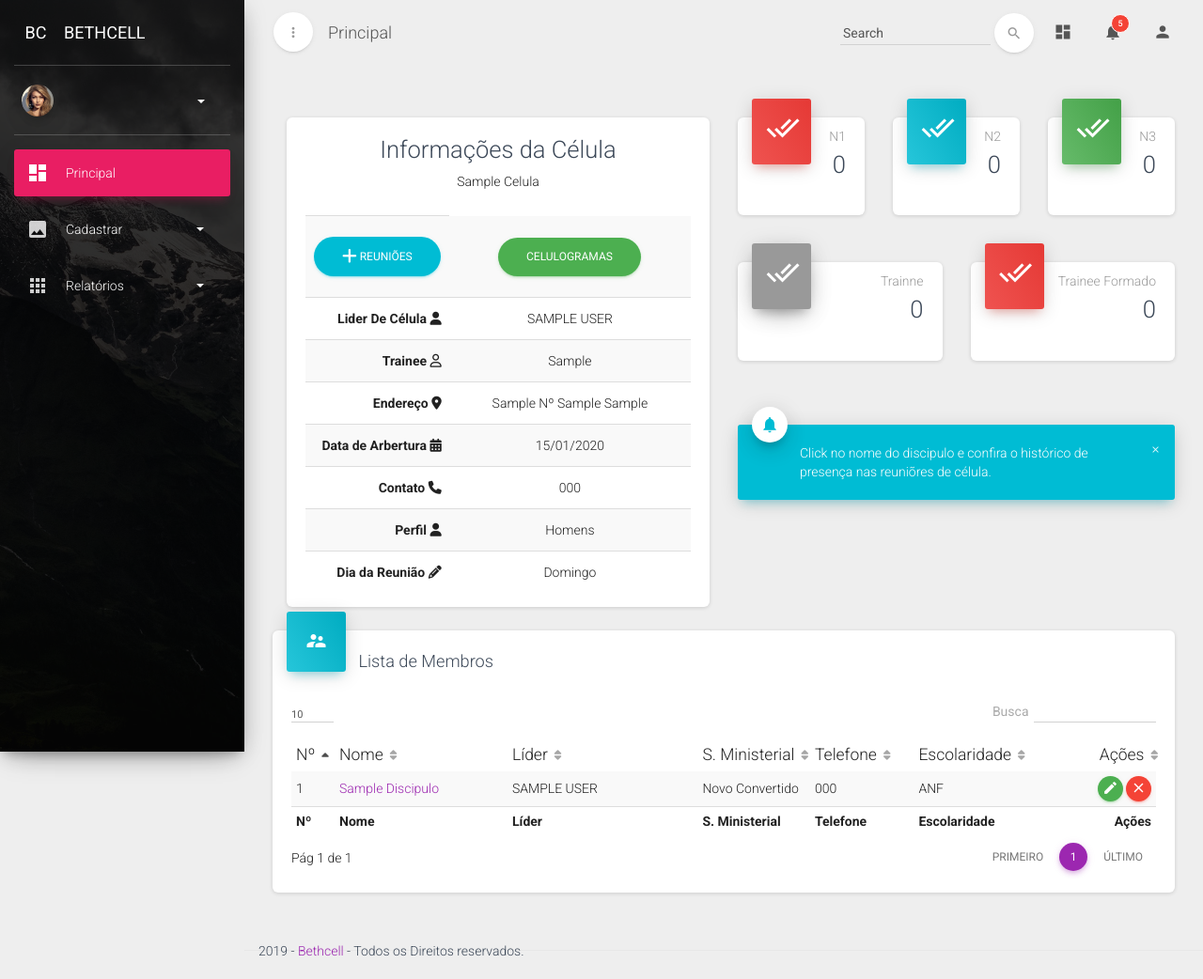
After one commit to closedlabs/bethcell, a Django app: page /celula/sobre/1/ in a window 1280 px wide. The commit adds this page. Shown: the whole page at 94% size. Run offline with Django 3.2, Linux system fonts and the light colour scheme; tables that the repository leaves empty hold one stand-in row (values such as "Sample post"); some libraries are stand-ins or nearby versions.

Commit message:
adicionando a pagina de sobre a célula

```diff
--- a/sistema_igreja/core/forms.py
+++ b/sistema_igreja/core/forms.py
@@ -36,6 +36,12 @@ class LiderForm(forms.ModelForm):
             'data_batismo':forms.TextInput(attrs={'class':'form-control datetimepicker'}),
             'data_encontro':forms.TextInput(attrs={'class':'form-control datetimepicker'}),
             'telefone':forms.TextInput(attrs={'class':'form-control'}),
+            'cep':forms.TextInput(attrs={'class':'form-control'}),
+            'rua':forms.TextInput(attrs={'class':'form-control'}),
+            'bairro':forms.TextInput(attrs={'class':'form-control'}),
+            'cidade':forms.TextInput(attrs={'class':'form-control'}),
+            'numero':forms.TextInput(attrs={'class':'form-control'}),
+            'facebook':forms.TextInput(attrs={'class':'form-control'}),
             'uf': forms.Select(attrs={'class':'selectpicker',
                 'data-style':'select-with-transition','data-size':7,'data-live-search':'true'}),
             'profissao': forms.TextInput(attrs={'class': 'form-control'}),
@@ -108,5 +114,9 @@ class CelulaForm(forms.ModelForm):
             'dia_reuniao':forms.Select(attrs={'class':'selectpicker','data-style':'select-with-transition','data-size':7}),
             'uf': forms.Select(attrs={'class':'selectpicker',
                 'data-style':'select-with-transition','data-size':7,'data-live-search':'true'}),
+            'rua': forms.TextInput(attrs={'class': 'form-control'}),
+            'cidade': forms.TextInput(attrs={'class': 'form-control'}),
+            'numero': forms.TextInput(attrs={'class': 'form-control'}),
+            'bairro': forms.TextInput(attrs={'class': 'form-control'}),
 
         }
--- a/sistema_igreja/core/models.py
+++ b/sistema_igreja/core/models.py
@@ -83,7 +83,8 @@ class Lider(Membro):
     blank=True,null=True, related_name="liderado")
 
     def __str__(self):
-        return str(self.user)
+        return str(self.user.first_name).upper() + ' ' + str(self.user.last_name).upper()
+
 
     #def get_absolute_url(self):
         #return reverse('products:detail',kwargs={'slug':self.slug})
--- /dev/null
+++ b/sistema_igreja/core/templates/celulas/celula_sobre.html
@@ -0,0 +1,199 @@
+{% extends "base.html" %}
+{% block title %}
+    Sobre a Célula
+{% endblock title %}
+{% block container %}
+<div class="col-md-6 text-center">
+    <div class="card">
+        <div class="card-header card-header-icons card-header-primary">
+            <h3 class="card-title">Informações da Célula</h3>
+            <p class="card-category">{{object.nome|title}}</p>
+          </div>
+        <div class="card-content">
+            <div class="material-datatables">
+                <table id="lideres" class="table table-striped table-no-bordered table-hover" cellspacing="0" width="100%" style="width:100%">
+                        <tbody>
+                            <tr>
+                                <th class="col-md-3">
+                                    <a href="#" type="button" class="btn btn-info btn-round"><i class="fa fa-plus" aria-hidden="true"></i> REUNIÕES<div class="ripple-container"></div>
+                                </th>
+                                <td>
+                                    <a href="#" type="button" class="btn btn-success btn-round">CELULOGRAMAS<div class="ripple-container"></div></a>
+                                </td>
+                            </tr>
+
+                        <tr>
+                            <th class="col-md-3 text-right">Lider De Célula <i class="fa fa-user" aria-hidden="true"></i></th>
+                            <td>{{object.lider}}</td>
+                        </tr>
+
+                        <tr>
+                            <th class="col-md-3 text-right">Trainee <i class="fa fa-user-o" aria-hidden="true"></i></th>
+                            <td>{{object.colider}}</td>
+                        </tr>
+
+                        <tr>
+                            <th class="col-md-3 text-right">Endereço <i class="fa fa-map-marker" aria-hidden="true"></i></th>
+                            <td>{{object.rua}} Nº {{object.numero}} {{object.bairro}}</td>
+                        </tr>
+
+                        <tr>
+                            <th class="col-md-3 text-right">Data de Arbertura <i class="fa fa-calendar" aria-hidden="true"></i></th>
+                            <td>{{object.criado_em|date:"d/m/Y"}}</td>
+                        </tr>
+
+                        <tr>
+                            <th class="col-md-3 text-right">Contato <i class="fa fa-phone" aria-hidden="true"></i></th>
+                            <td>{{object.lider.telefone}}</td>
+                        </tr>
+
+                        <tr>
+                            <th class="col-md-3 text-right">Perfil <i class="fa fa-user" aria-hidden="true"></i></th>
+                            <td>{{object.get_celula_de_display}}</td>
+                        </tr>
+
+
+                        <tr>
+                            <th class="col-md-3 text-right">Dia da Reunião <i class="fa fa-pencil" aria-hidden="true"></i></th>
+                            <td>{{object.get_dia_reuniao_display}}</td>
+                        </tr>
+
+                    </tbody>
+                </table>
+            </div>
+        </div>
+    </div>
+</div>
+<div class="row">
+    <div class="col-lg-2 col-md-2 col-sm-2">
+        <div class="card card-stats">
+                <div class="card-header card-header-icon" data-background-color="red">
+                        <i class="material-icons">done_all</i>
+                    </div>
+            <div class="card-content">
+                <p class="category">N1</p>
+                <h3 class="card-title">{{nivel_1}}</h3>
+            </div>
+        </div>
+    </div>
+    <div class="col-lg-2 col-md-2 col-sm-2">
+        <div class="card card-stats">
+                <div class="card-header card-header-icon" data-background-color="blue">
+                        <i class="material-icons">done_all</i>
+                    </div>
+            <div class="card-content">
+                <p class="category">N2</p>
+                <h3 class="card-title">{{nivel_2}}</h3>
+            </div>
+        </div>
+    </div>
+    <div class="col-lg-2 col-md-2 col-sm-2">
+        <div class="card card-stats">
+                <div class="card-header card-header-icon" data-background-color="green">
+                        <i class="material-icons">done_all</i>
+                    </div>
+            <div class="card-content">
+                <p class="category">N3</p>
+                <h3 class="card-title">{{nivel_3}}</h3>
+            </div>
+        </div>
+    </div>
+
+    <div class="col-lg-3 col-md-3 col-sm-3">
+        <div class="card card-stats">
+                <div class="card-header card-header-icon" data-background-color="grey">
+                        <i class="material-icons">done_all</i>
+                    </div>
+            <div class="card-content">
+                <p class="category">Trainne</p>
+                <h3 class="card-title">{{trainee}}</h3>
+            </div>
+        </div>
+    </div>
+    <div class="col-lg-3 col-md-3 col-sm-3">
+        <div class="card card-stats">
+                <div class="card-header card-header-icon" data-background-color="red">
+                        <i class="material-icons">done_all</i>
+                    </div>
+            <div class="card-content">
+                <p class="category">Trainee Formado</p>
+                <h3 class="card-title">{{trainee_formado}}</h3>
+            </div>
+        </div>
+    </div>
+    <div class="col-md-6">
+    <div class="alert alert-info alert-with-icon" data-notify="container">
+        <i class="material-icons" data-notify="icon">notifications</i>
+        <button type="button" aria-hidden="true" class="close">
+            <i class="material-icons">close</i>
+        </button>
+        <span data-notify="message">Click no nome do discipulo e confira o histórico de presença nas reuniõres de célula.</span>
+    </div>
+</div>
+</div>
+<div class="row">
+    <div class="col-md-12">
+        <div class="card">
+            <div class="card-header card-header-icon" data-background-color="blue">
+                <i class="material-icons">supervisor_account</i>
+            </div>
+            <div class="card-content">
+                <div class="row">
+                    <div class="col-md-12">
+                        <div class="col-md-3 text-right">
+                            <h4 class="card-title">Lista de Membros</h4>
+                        </div>
+                    </div>
+                </div>
+                <div class="material-datatables">
+                    <table id="datatables" class="table table-striped table-no-bordered table-hover" cellspacing="0" width="100%" style="width:100%">
+                        <thead>
+                            <tr>
+                                <th style="width:5%;">Nº</th>
+                                <th style="width:20%;">Nome</th>
+                                <th style="width:22%;">Líder</th>
+                                <th style="width:13%;">S. Ministerial</th>
+                                <th style="width:12%;">Telefone</th>
+                                <th style="width:18%;">Escolaridade</th>
+                                <th style="width:10%;" class="td-actions text-right">Ações</th>
+                            </tr>
+                        </thead>
+                        <tfoot>
+                            <tr>
+                                <th style="width:5%;">Nº</th>
+                                <th style="width:20%;">Nome</th>
+                                <th style="width:22%;">Líder</th>
+                                <th style="width:13%;">S. Ministerial</th>
+                                <th style="width:12%;">Telefone</th>
+                                <th style="width:18%;">Escolaridade</th>
+                                <th style="width:10%;" class="disabled-sorting text-right">Ações</th>
+                            </tr>
+                        </tfoot>
+                        <tbody>
+
+                            {% for membro in celula.discipulo_set.all %}
+                            <tr>
+                                <td>{{membro.id}}</td>
+                                <td><a href="frequencia_cel.html">{{membro.nome|title}}</a></td>
+                                <td>{{membro.lider}}</td>
+                                <td>{{membro.get_tipo_display}}</td>
+                                <td>{{membro.telefone}}</td>
+                                <td>{{membro.escolaridade}}</td>
+                                <td class="td-actions text-right">
+                                    <a href="{% url 'discipulo_update' membro.slug %}" rel="tooltip" class="btn btn-success btn-round">
+                                        <i class="material-icons">edit</i>
+                                    </a>
+                                    <a href="{% url 'discipulo_delete' membro.slug %}" rel="tooltip" class="btn btn-danger btn-round">
+                                        <i class="material-icons">close</i>
+                                    </a>
+                                </td>
+                            </tr>
+                            {% endfor %}
+                        </tbody>
+                    </table>
+                </div>
+            </div>
+        </div>
+    </div>
+</div> <!-- end col-md-12 -->
+{% endblock container %}
--- a/sistema_igreja/core/templates/celulas/celulas.html
+++ b/sistema_igreja/core/templates/celulas/celulas.html
@@ -87,9 +87,9 @@
                                 <td class="text-center">{{celula.discipulo_set.count }}</td>
                                 <td>{{celula.get_celula_de_display }}</td>
                                 <td class="td-actions text-right">
-                                    <button type="button" rel="tooltip" class="btn btn-info btn-round">
+                                    <a href="{% url 'celula_sobre' celula.id %}" rel="tooltip" class="btn btn-info btn-round">
                                         <i class="material-icons">person</i>
-                                    </button>
+                                    </a>
                                     <a href="{% url 'atualizar_celula' celula.id %}"type="button" rel="tooltip" class="btn btn-success btn-round">
                                         <i class="material-icons">edit</i>
                                     </a>
--- a/sistema_igreja/core/templates/discipulos/discipulos.html
+++ b/sistema_igreja/core/templates/discipulos/discipulos.html
@@ -129,7 +129,7 @@
                 <a  href="{% url 'discipulo_detalhe' d.slug %}"type="button" rel="tooltip" class="btn btn-info btn-round"title="Ver Detalhes">
                   <i class="material-icons">person</i>
                 </a>
-                <a  href="{% url 'discipulo_update' d.slug %}"type="button" rel="tooltip" class="btn btn-success btn-round"title="Atualizar Dados">
+                <a href="{% url 'discipulo_update' d.slug %}"type="button" rel="tooltip" class="btn btn-success btn-round"title="Atualizar Dados">
                   <i class="material-icons">edit</i>
                 </a>
                 <a href="{% url 'discipulo_delete' d.slug %}" rel="tooltip" class="btn btn-danger btn-round"title="Excluir..">
--- a/sistema_igreja/core/urls.py
+++ b/sistema_igreja/core/urls.py
@@ -24,6 +24,7 @@ urlpatterns = [
 	path('celulas/', views.celulas, name='celulas'),
     path('adicionar/celula/',views.CelulaCreateView.as_view(),name='adicionar_celula'),
     path('adicionar/<int:pk>/celula/',views.CelulaUpdateView.as_view(),name='atualizar_celula'),
+    path('celula/sobre/<int:pk>/',views.CelulaDetailView.as_view(),name='celula_sobre'),
     path('celula/<int:pk>/excluir/',views.CelulaDeleteView.as_view(),name='excluir_celula'),
 
     ############EVASAO############################################
--- a/sistema_igreja/core/views.py
+++ b/sistema_igreja/core/views.py
@@ -188,6 +188,21 @@ class CelulaUpdateView(SuccessMessageMixin,UpdateView):
     success_url     = '/celulas'
     success_message = "Célula Atualizada com Sucesso!"
 
+class CelulaDetailView(SuccessMessageMixin,DetailView):
+    model           = Celula
+    template_name   = "celulas/celula_sobre.html"
+
+    def get_context_data(self, **kwargs):
+        context = super(CelulaDetailView, self).get_context_data(**kwargs)
+        #celula = Celula.get_object_or_404(Celula,pk=pk)
+        context['nivel_0']  = Discipulo.objects.filter(celula=self.object,tipo='N0').count()
+        context['nivel_1']  = Discipulo.objects.filter(celula=self.object,tipo='N1').count()
+        context['nivel_2']  = Discipulo.objects.filter(celula=self.object,tipo='N2').count()
+        context['nivel_3']  = Discipulo.objects.filter(celula=self.object,tipo='N3').count()
+        context['trainee']  = Discipulo.objects.filter(celula=self.object,tipo='N4').count()
+        context['trainee_formado']  = Discipulo.objects.filter(celula=self.object,tipo='N5').count()
+        return context
+
 class CelulaDeleteView(DeleteView):
     model         = Celula
     template_name = "celulas/delete_celula.html"
```
Also changed, not shown: sistema_igreja/core/templates/celulas/adicionar.html (+8 -5 lines), sistema_igreja/usuarios/templates/update_lider.html (+16 -8 lines), sistema_igreja/usuarios/views.py (+9 -17 lines).
